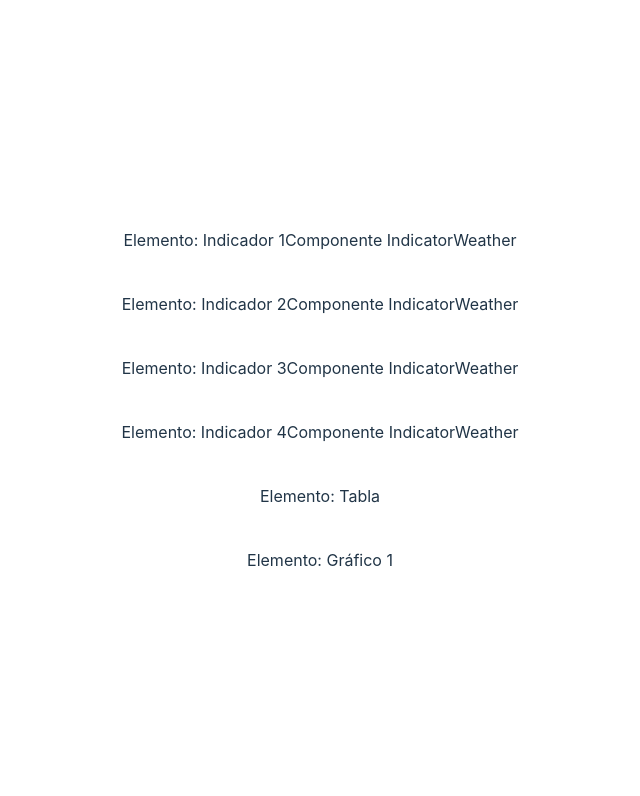
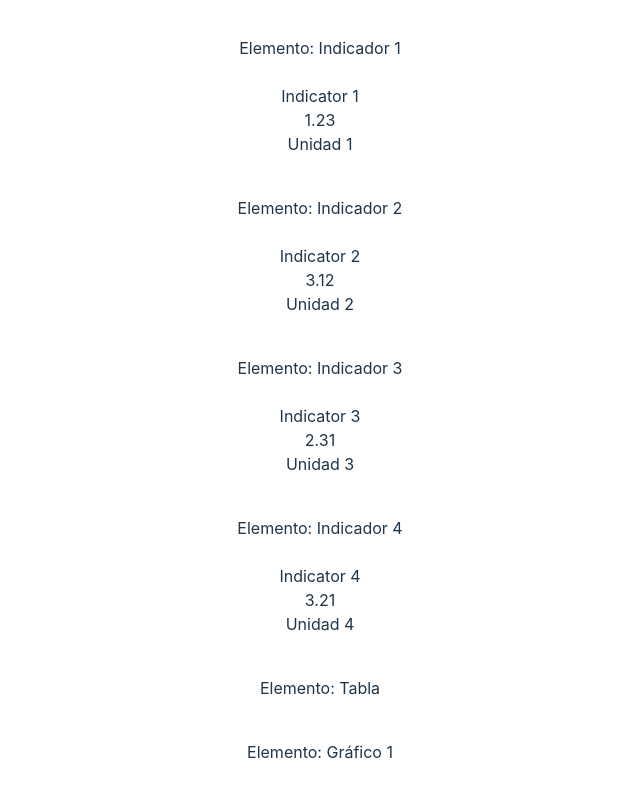
Before and after one commit to jorfxd/dashboard, a React (Vite) app: page / in a window 1280 px wide. Shown: the top 796 px of the page, without its empty margins (320-960 px from the left). Built offline with nearby package versions, Linux system fonts and the light colour scheme.

Commit message:
Actividad12
commit numero 2

```diff
--- a/src/App.tsx
+++ b/src/App.tsx
@@ -10,10 +10,18 @@
     <Grid container spacing={5}>
 
         {/* Indicadores */}
-        <Grid size={{ xs: 12, xl: 3 }}>Elemento: Indicador 1<IndicatorWeather /></Grid>
-        <Grid size={{ xs: 12, xl: 3 }}>Elemento: Indicador 2<IndicatorWeather /></Grid>
-        <Grid size={{ xs: 12, xl: 3 }}>Elemento: Indicador 3<IndicatorWeather /></Grid>
-        <Grid size={{ xs: 12, xl: 3 }}>Elemento: Indicador 4<IndicatorWeather /></Grid>
+        <Grid size={{ xs: 12, xl: 3 }}>Elemento: Indicador 1<IndicatorWeather />
+        <IndicatorWeather title={'Indicator 1'} subtitle={'Unidad 1'} value={"1.23"} />
+        </Grid>
+        <Grid size={{ xs: 12, xl: 3 }}>Elemento: Indicador 2<IndicatorWeather />
+        <IndicatorWeather title={'Indicator 2'} subtitle={'Unidad 2'} value={"3.12"} />
+        </Grid>
+        <Grid size={{ xs: 12, xl: 3 }}>Elemento: Indicador 3<IndicatorWeather />
+        <IndicatorWeather title={'Indicator 3'} subtitle={'Unidad 3'} value={"2.31"} />
+        </Grid>
+        <Grid size={{ xs: 12, xl: 3 }}>Elemento: Indicador 4<IndicatorWeather />
+        <IndicatorWeather title={'Indicator 4'} subtitle={'Unidad 4'} value={"3.21"} />
+        </Grid>
 
         {/* Tabla */}
         <Grid size={{ xs: 12, xl: 8 }}>Elemento: Tabla</Grid>
--- a/src/components/IndicatorWeather.tsx
+++ b/src/components/IndicatorWeather.tsx
@@ -1,8 +1,17 @@
 
-export default function IndicatorWeather() {
+
+interface Indicator {
+    title?: String;
+    subtitle?: String;
+    value?: String;
+}
+
+export default function IndicatorWeather(config: Indicator) {
     return (
         <>
-            Componente IndicatorWeather
+            {config.title}<br/>
+            {config.value}<br/>
+            {config.subtitle}
         </>
     )
 }
```
